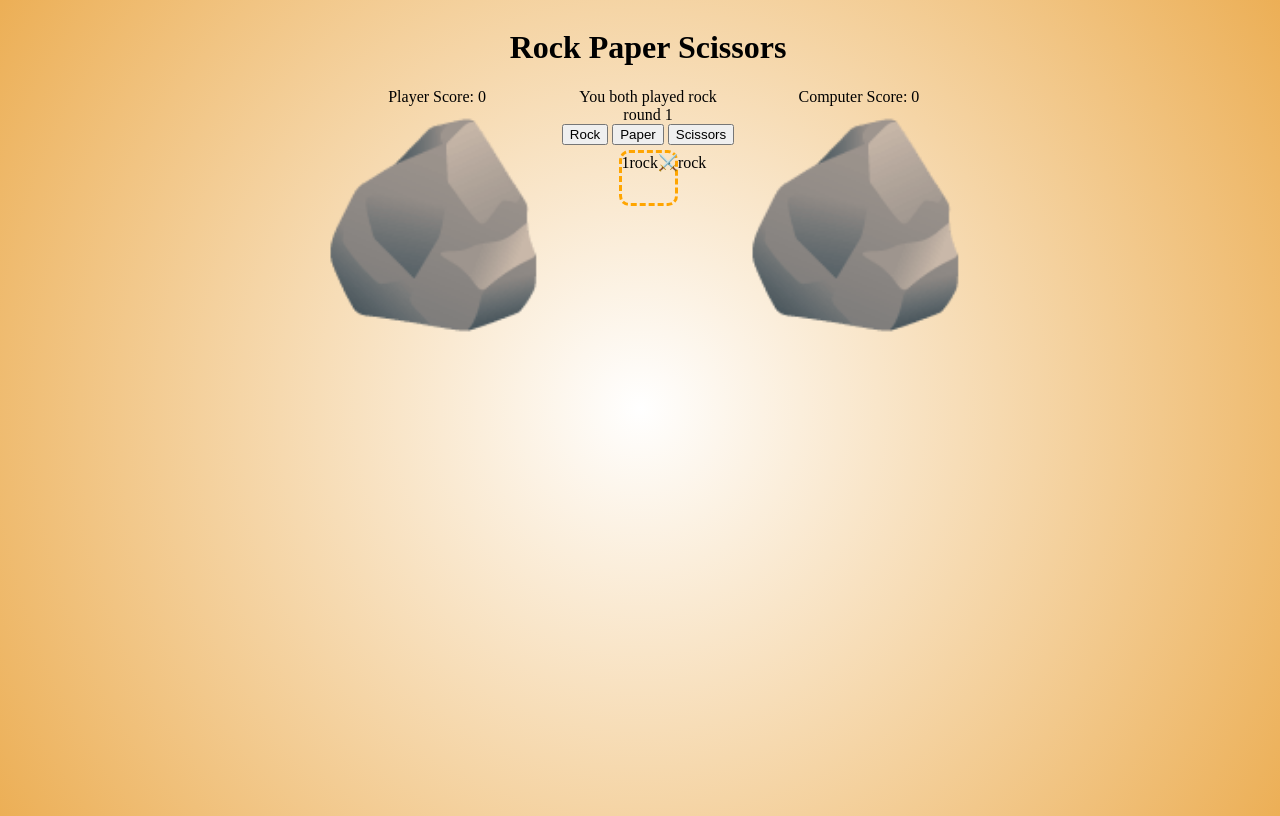
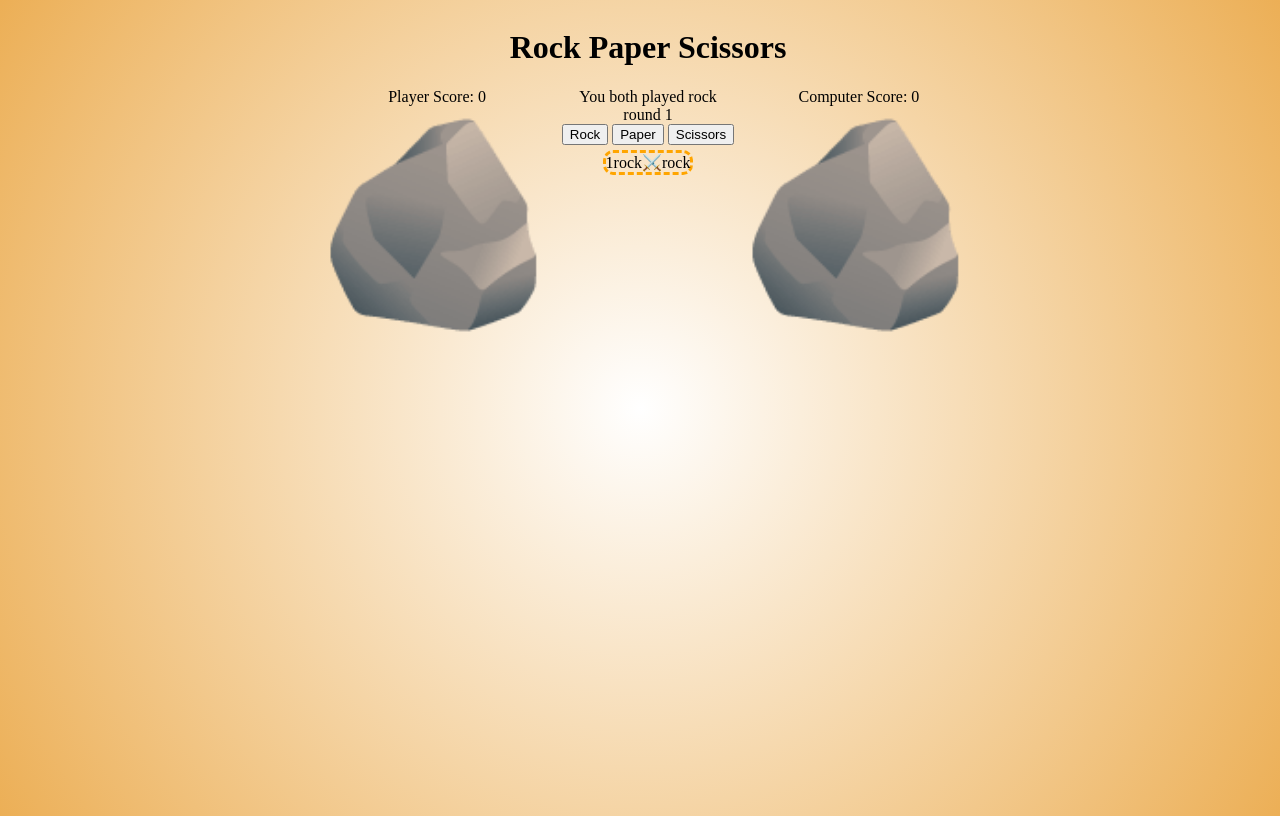
Before and after one commit to AKanoniOS/rock-paper-scissors, a plain HTML site: page index.html in a window 1280 px wide. Both pictures are taken after a click on the button "Rock". Drawn offline with Linux system fonts and the light colour scheme.

Commit message:
make emojiDisplayArrayVertical

```diff
--- a/script.js
+++ b/script.js
@@ -152,11 +152,11 @@ let emojiDisplayBox = document.querySelector(".emoji-display-box");
 
 function emojiDisplayBoxFunction (playerSelection, computerSelection) {
     if (emojiDisplayArray.length < 10) {
-        emojiDisplayArray.unshift(roundCount+playerSelection+`⚔️`+computerSelection);
+        emojiDisplayArray.unshift(roundCount+playerSelection+`⚔️`+computerSelection+"\n");
         emojiDisplayBox.textContent = emojiDisplayArray;
     } else {
-        emojiDisplayArray.unshift(roundCount+playerSelection+`⚔️`+computerSelection);
-        emojiDisplayArray.pop()
+        emojiDisplayArray.unshift(roundCount+playerSelection+`⚔️`+computerSelection+"\n");
+        emojiDisplayArray.pop();
         emojiDisplayBox.textContent = emojiDisplayArray;
     }
 }
--- a/style.css
+++ b/style.css
@@ -33,10 +33,9 @@ body{
     flex-direction: column;
     border: dashed orange;
     border-radius: 10px;
-    min-width: 53px;
-    min-height:50px;
-    max-width: 53px;
+
     margin: 5px;
+    white-space: pre;
 }
 
 /* old feature */
```
